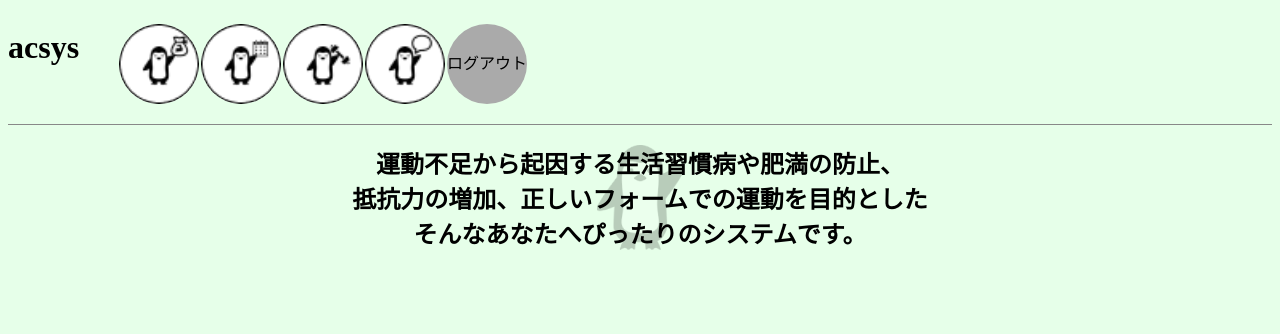
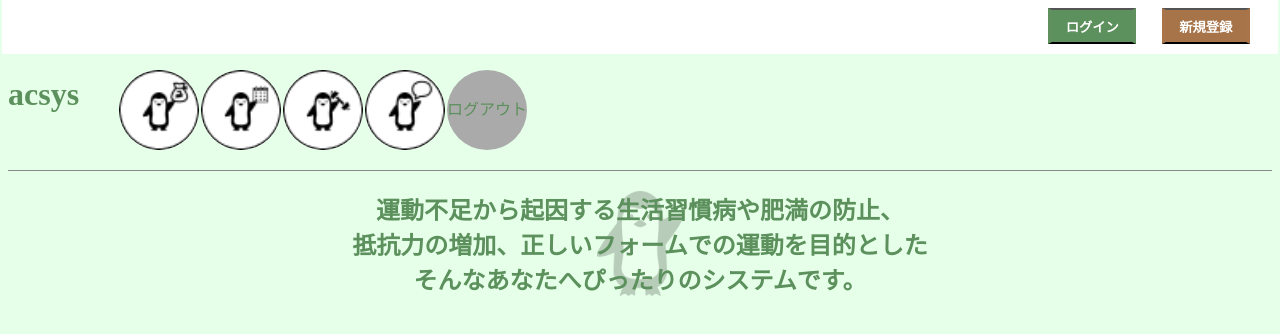
Before and after one commit to ASO1701017/kakepon_systems, a Vue app: page / in a window 1280 px wide. Shown: the top 334 px of the page. Built offline with nearby package versions, Linux system fonts and the light colour scheme; the HTML template or start-up script is replaced by a standard one.

Commit message:
+update Headerの作成　ログインと新規作成のみ

```diff
--- a/src/App.vue
+++ b/src/App.vue
@@ -1,23 +1,105 @@
 <template>
-  <div>
-<!--   <UserLogin />-->
+  <div id="#app">
+    <header>
+        <div id="HeaderBackGroundColor">
+            <input type="button" @click="StartLogin" value="ログイン" id="HeaderLoginButton" class="btn-flat-vertical-border-login">
+            <input type="button" @click="StartSignIn" value="新規登録" id="HeaderSignInButton" class="btn-flat-vertical-border-signin">
+        </div>
+    </header>
       <router-view></router-view>
   </div>
+
 </template>
 
 <script>
-// import UserLogin from './components/UserLogin.vue'
 
 export default {
   name: 'App',
-  components: {
-    // UserLogin
+  data(){
+      return{
+          UserToken:""
+      }
+  },
+  methods:{
+      StartLogin:function () {
+        this.$router.push("/login")
+      },
+      StartSignIn:function () {
+        this.$router.push("/signin")
+      }
   }
 }
 </script>
 
 <style>
+
     html {
       background: #E6FFE9;
+      color: #5c905c;
     }
+
 </style>
+
+<style scoped>
+
+    #HeaderBackGroundColor{
+        background-color: white;
+        background-size: contain;
+        margin-top: -10px;
+        margin-left: -6px;
+        margin-right: -6px;
+    }
+
+    input{
+        margin-top: 10px;
+        margin-bottom: 10px;
+        text-align: right;
+        position: relative;
+        padding: 0.8em;
+    }
+
+    #HeaderLoginButton{
+        left: 82%;
+    }
+
+    #HeaderSignInButton{
+        left: 84%;
+    }
+
+    .btn-flat-vertical-border-login {
+      position: relative;
+      display: inline-block;
+      font-weight: bold;
+      padding: 0.5em 1em;
+      text-decoration: none;
+      border-left: solid 4px #FF839007;
+      border-right: solid 4px #FF839007;
+      color: #ffffff;
+      background: #5c905c;
+      transition: .4s;
+    }
+
+    .btn-flat-vertical-border-login:hover {
+      background: #283d28;
+      color: #FFF;
+    }
+
+    .btn-flat-vertical-border-signin {
+      position: relative;
+      display: inline-block;
+      font-weight: bold;
+      padding: 0.5em 1em;
+      text-decoration: none;
+      border-left: solid 4px #FF839007;
+      border-right: solid 4px #FF839007;
+      color: #ffffff;
+      background: #a77348;
+      transition: .4s;
+    }
+
+    .btn-flat-vertical-border-signin:hover {
+      background: #493100;
+      color: #FFF;
+    }
+
+</style>
```
